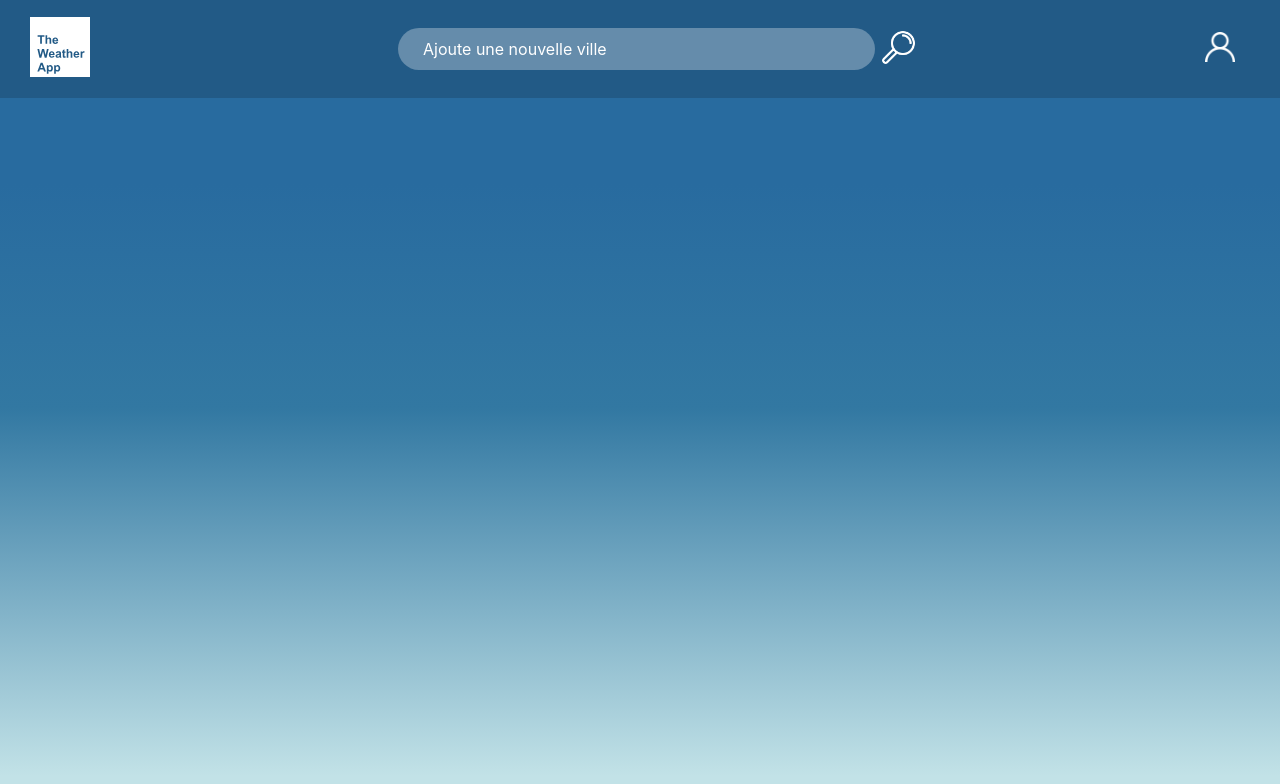
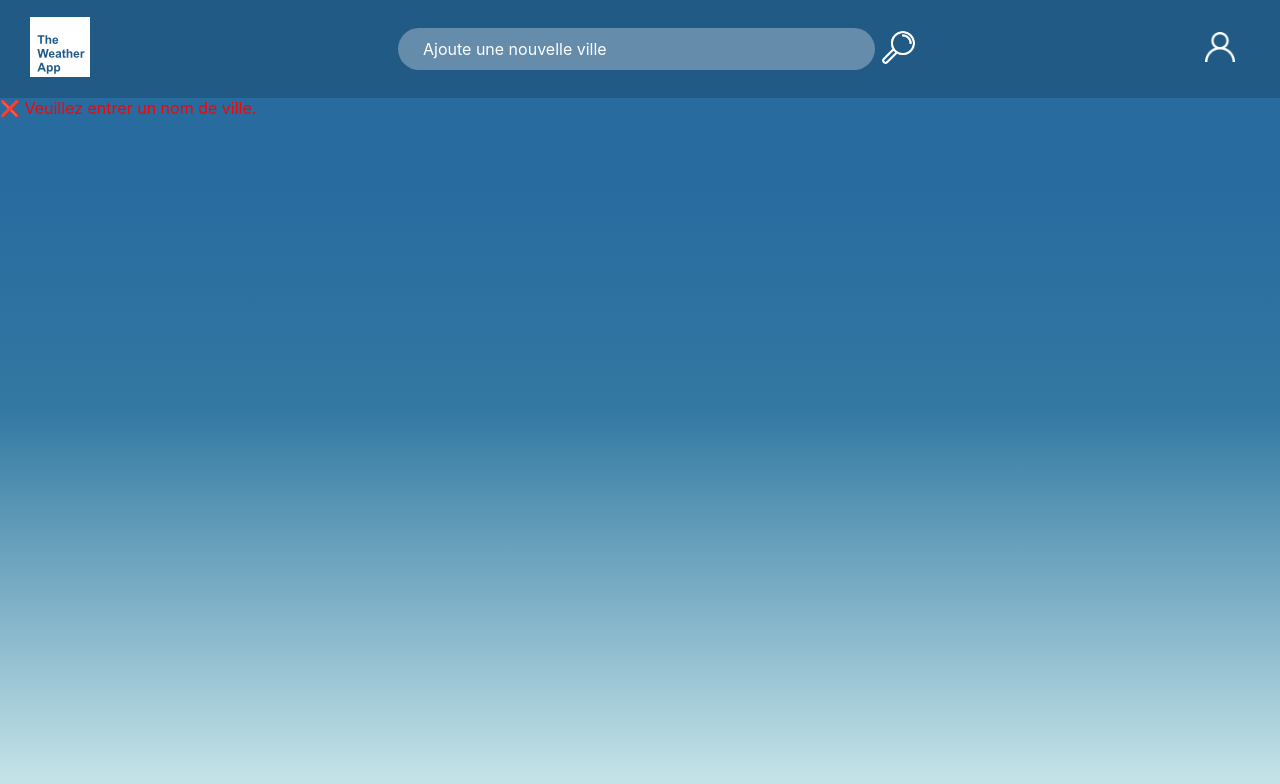
Before and after one commit to Ginny-Siix/weather, a website: page frontend/index.html in a window 1280 px wide. Both pictures are taken after a click on the button 898 px from the left and 49 px from the top of the page. Drawn offline with Linux system fonts and the light colour scheme; no server answers.

Commit message:
messageBox

```diff
--- a/frontend/index.html
+++ b/frontend/index.html
@@ -24,7 +24,10 @@
       </a>
     </div>
 
-    <div id="cityList"></div>
+    <div id="messageBox" style="display: none;"></div>
+    <div id="cityList">
+
+    </div>
 
     <script src="script.js"></script>
   </body>
--- a/frontend/script.js
+++ b/frontend/script.js
@@ -91,11 +91,15 @@ document.querySelector("#addCity").addEventListener("click", function (event) {
 // 📌 AFFICHER UN MESSAGE
 function showMessage(message, isSuccess) {
   const messageBox = document.querySelector("#messageBox");
+  if (!messageBox) {
+      console.error("❌ Erreur : #messageBox n'existe pas dans le DOM !");
+      return;
+  }
   messageBox.innerText = message;
   messageBox.style.color = isSuccess ? "green" : "red";
   messageBox.style.display = "block";
 
   setTimeout(() => {
-    messageBox.style.display = "none";
+      messageBox.style.display = "none";
   }, 3000);
 }
```
